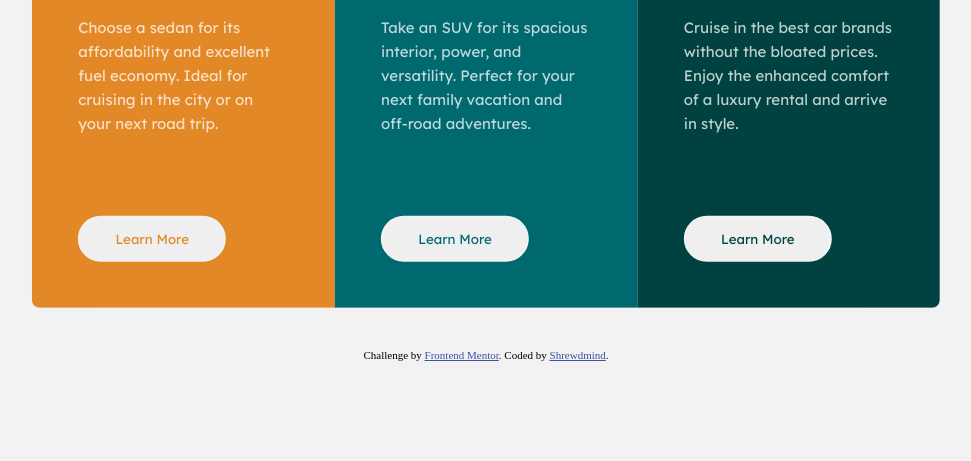
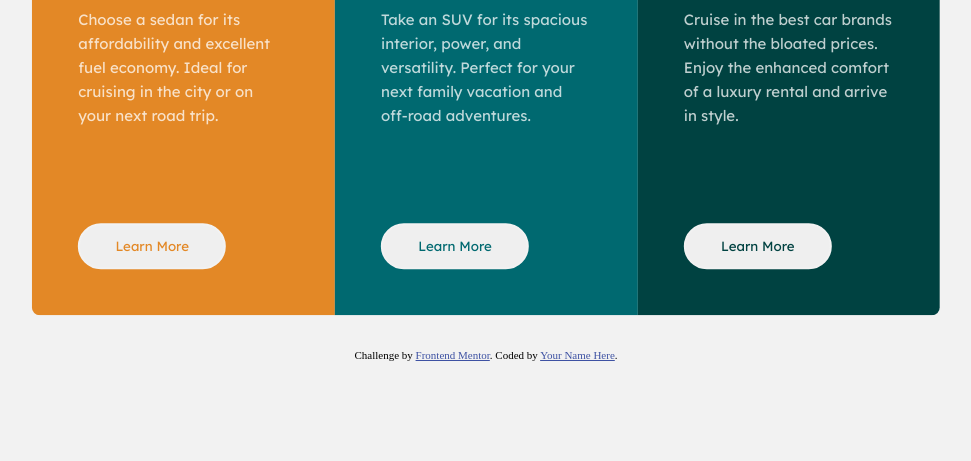
Before and after one commit to shrewdmind/Card-Components, a plain HTML site: page index.html in a window 1280 px wide. Shown: the part 339-800 px from the top of the page, without its empty margins (154-1125 px from the left). Drawn offline with Linux system fonts and the light colour scheme.

Commit message:
Update index.html

```diff
--- a/index.html
+++ b/index.html
@@ -5,7 +5,7 @@
   <meta name="viewport" content="width=device-width, initial-scale=1.0"> <!-- displays site properly based on user's device -->
 
   <link rel="icon" type="image/png" sizes="32x32" href="./images/favicon-32x32.png">
-  <link rel="stylesheet" href="css/style.css">
+  <link rel="stylesheet" href="/css/style.css">
   <link rel="preconnect" href="https://fonts.googleapis.com">
   <link rel="preconnect" href="https://fonts.gstatic.com" crossorigin>
   <link href="https://fonts.googleapis.com/css2?family=Big+Shoulders+Display:wght@700&family=Lexend+Deca&display=swap" rel="stylesheet">
@@ -26,10 +26,10 @@
         </div>
         <h1>Sedans</h1>
         <div class="article">
-          <article>
+          <p>
             Choose a sedan for its affordability and excellent fuel economy. Ideal for cruising in the city
             or on your next road trip.
-          </article>
+          </p>
         </div>
 
         <button>
@@ -40,14 +40,14 @@
 
       <div class="suv join">
         <div>
-          <img src="images/icon-suvs.svg" alt="">
+          <img src="/images/icon-suvs.svg" alt="">
         </div>
         <h1>SUVS</h1>
         <div class="article">
-          <article>
+          <p>
             Take an SUV for its spacious interior, power, and versatility. Perfect for your next family vacation
             and off-road adventures.
-          </article>
+          </p>
         </div>
 
         <button>
@@ -57,14 +57,14 @@
 
       <div class="luxury join">
         <div>
-          <img src="images/icon-luxury.svg" alt="">
+          <img src="/images/icon-luxury.svg" alt="">
         </div>
         <h1>Luxury</h1>
         <div class="article">
-          <article>
+          <p>
             Cruise in the best car brands without the bloated prices. Enjoy the enhanced comfort of a luxury
             rental and arrive in style.
-          </article>
+          </p>
         </div>
 
         <button>
@@ -78,7 +78,7 @@
   <footer>
     <div class="attribution">
       Challenge by <a href="https://www.frontendmentor.io?ref=challenge" target="_blank">Frontend Mentor</a>.
-      Coded by <a href="https://www.linkedin.com/in/john-trickz-784304214/">Shrewdmind</a>.
+      Coded by <a href="#">Your Name Here</a>.
     </div>
   </footer>
 
```
